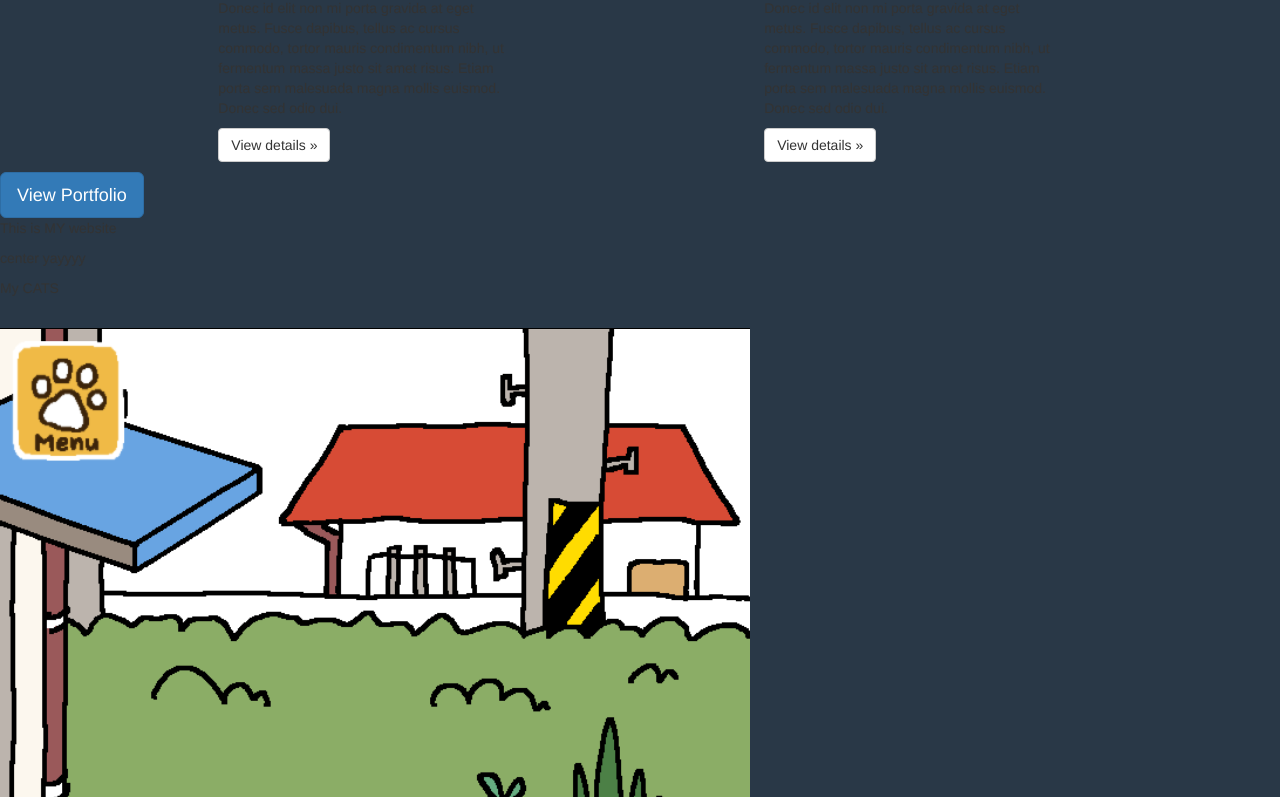
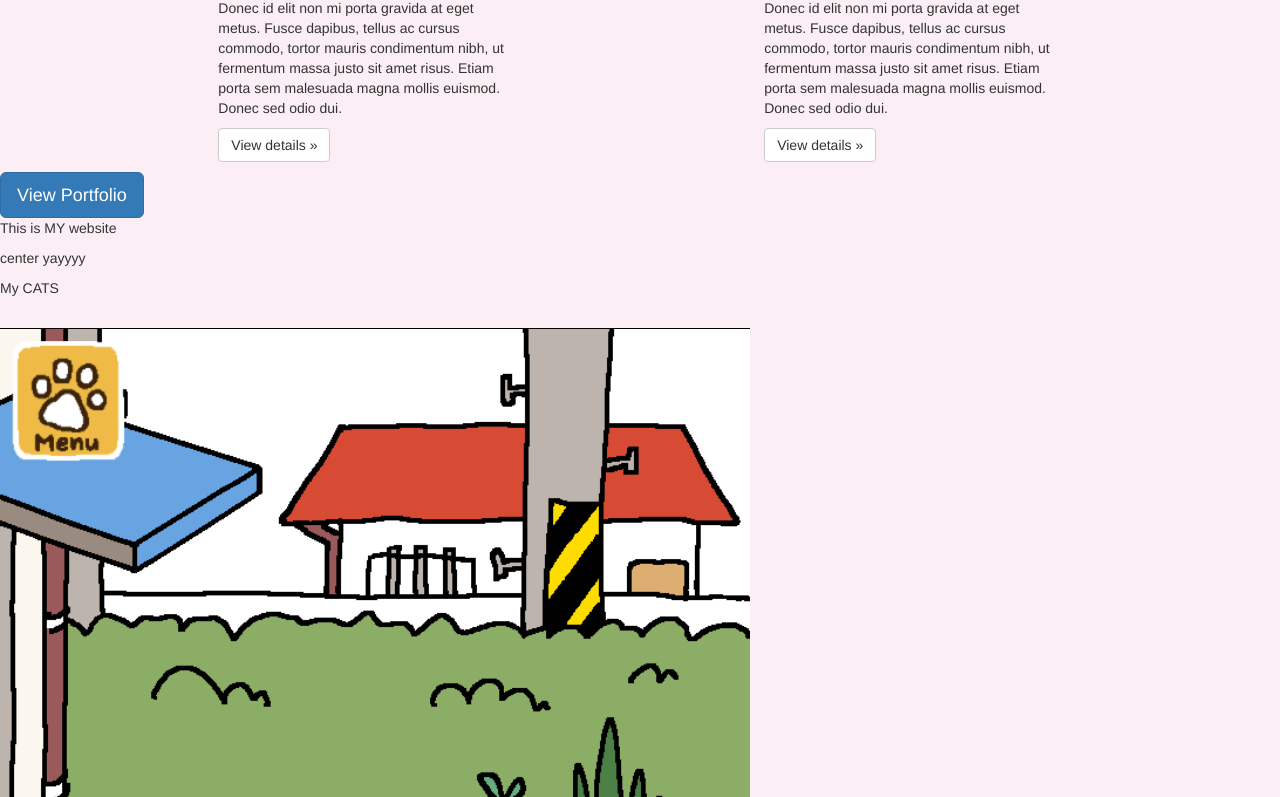
Before and after one commit to ekimz/ekimz.github.io, a plain HTML site: page index.html in a window 1280 px wide. Shown: the part 583-1380 px from the top of the page. Drawn offline with nearby package versions, Linux system fonts and the light colour scheme.

Commit message:
style
cools

```diff
--- a/css/style.css
+++ b/css/style.css
@@ -12,5 +12,5 @@
 }
 
 body {
-    background-color: #293847;
+    background-color: #FBEFF5;
 }
```
